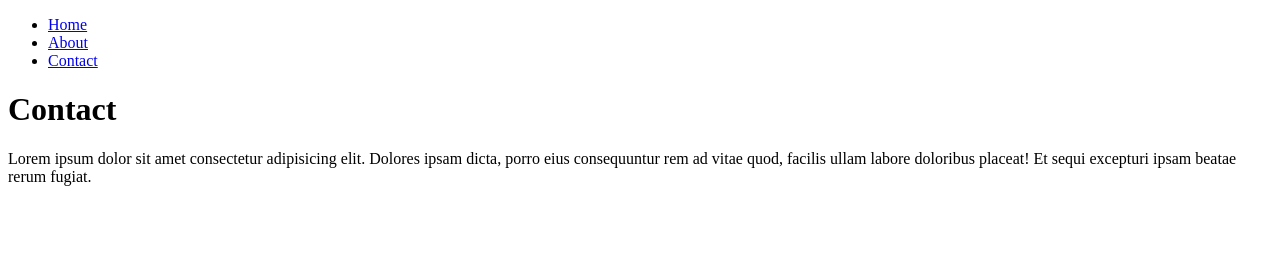
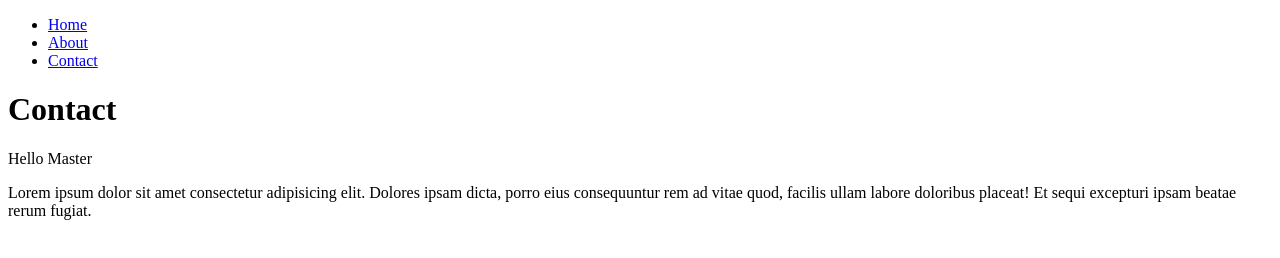
Before and after one commit to PiyushGhadle/node-http-server, a website: page pages/contact.html in a window 1280 px wide. Drawn offline with Linux system fonts and the light colour scheme.

Commit message:
contact.html master commit

```diff
--- a/pages/contact.html
+++ b/pages/contact.html
@@ -12,6 +12,7 @@
         <li><a href="/contact"> Contact</a></li>
     </ul>
     <h1>Contact</h1>
+    Hello Master
     <p>Lorem ipsum dolor sit amet consectetur adipisicing elit. Dolores ipsam dicta, porro eius consequuntur rem ad
         vitae quod, facilis ullam labore doloribus placeat! Et sequi excepturi ipsam beatae rerum fugiat.
     </p>
```
